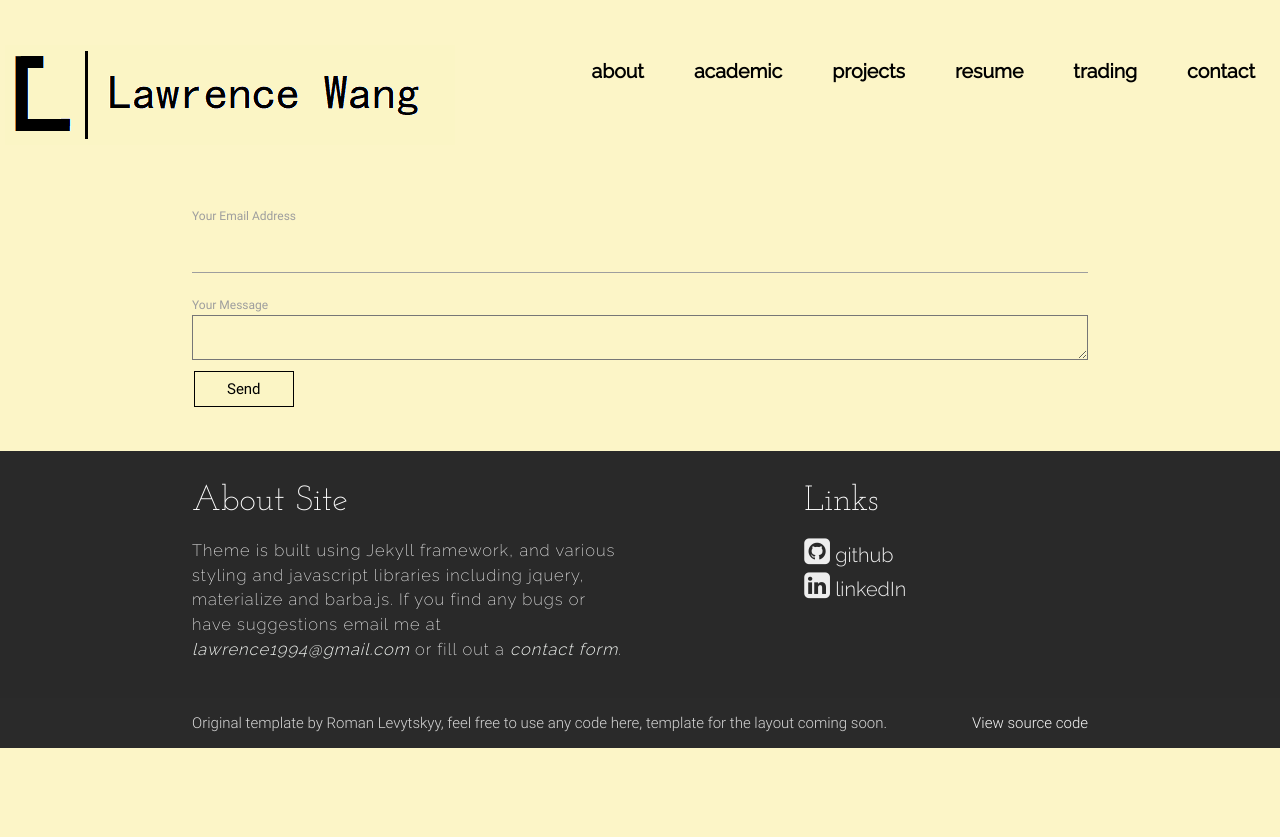
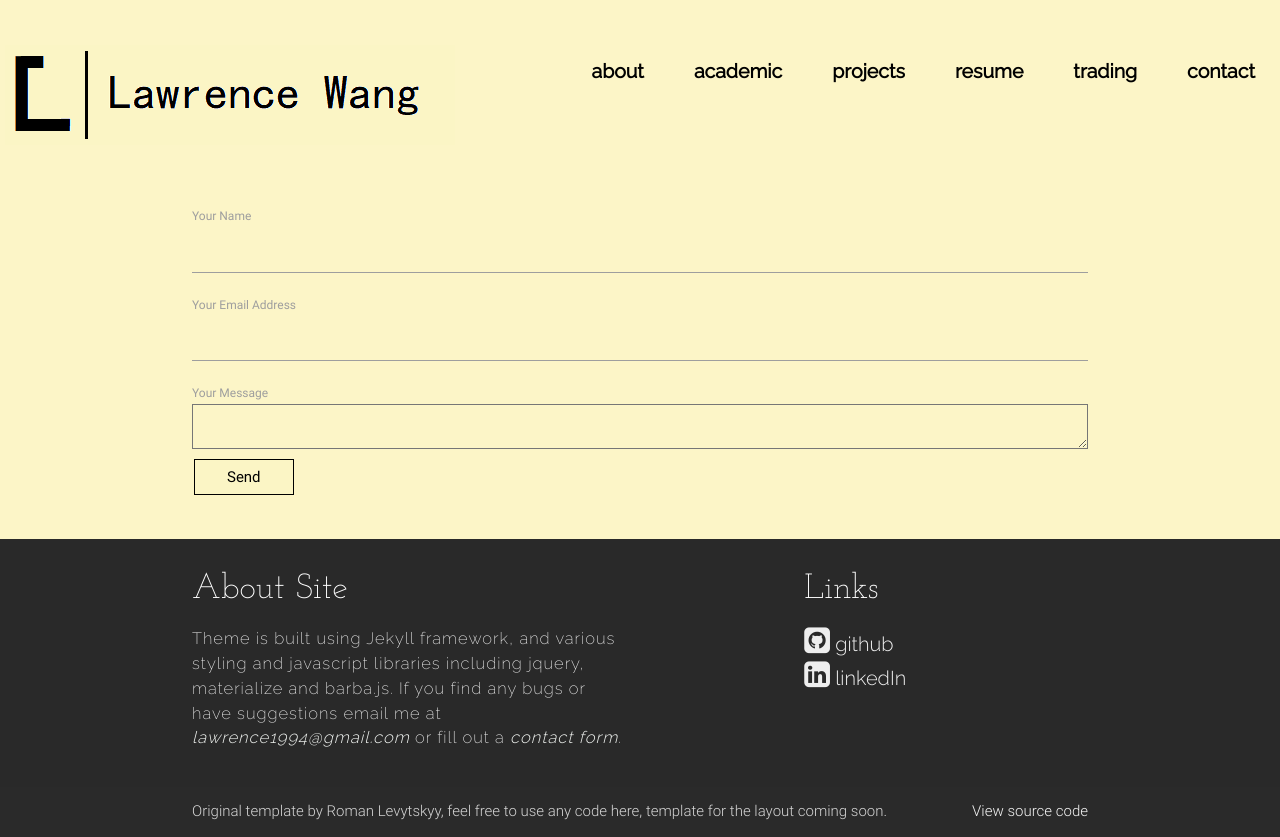
Before and after one commit to lawrencewang94/lawrencewang94.github.io, a Jekyll site: the page built from contact.html, in a window 1280 px wide. Shown: the part 100-937 px from the top of the page. Built offline with Jekyll 4.4.1, drawn with Linux system fonts in a browser that asks for light colours; nearby versions of some CDN libraries; before the commit the page ends 900 px from its top, so only the background shows below that.

Commit message:
Update contact.html

```diff
--- a/contact.html
+++ b/contact.html
@@ -23,10 +23,12 @@ label{
 
 <div class="container">
 <form action="http://formspree.io/lawrence1994@gmail.com" method="POST">
+<label for="name">Your Name</label>
+<input id="name" type="text" name="name">
 <label for="input_email">Your Email Address</label>
 <input id="input_email" type="email" name="_replyto">
 <label for="textarea">Your Message</label>
-<textarea id="textarea" name="body"></textarea>
+<textarea id="textarea" name="message"></textarea>
 <br>
 <input type="submit" value="Send"></form>
 </div>
```
